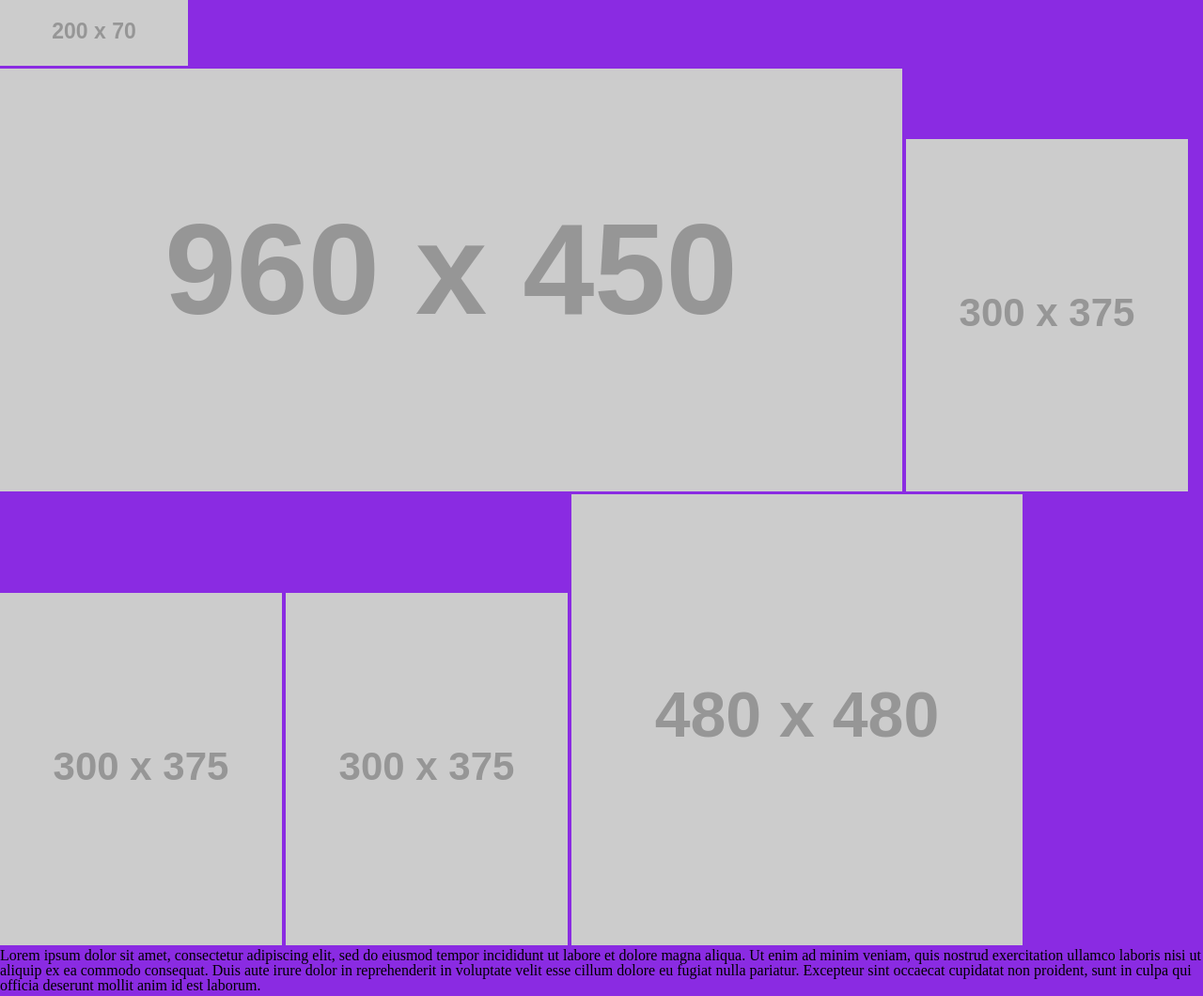
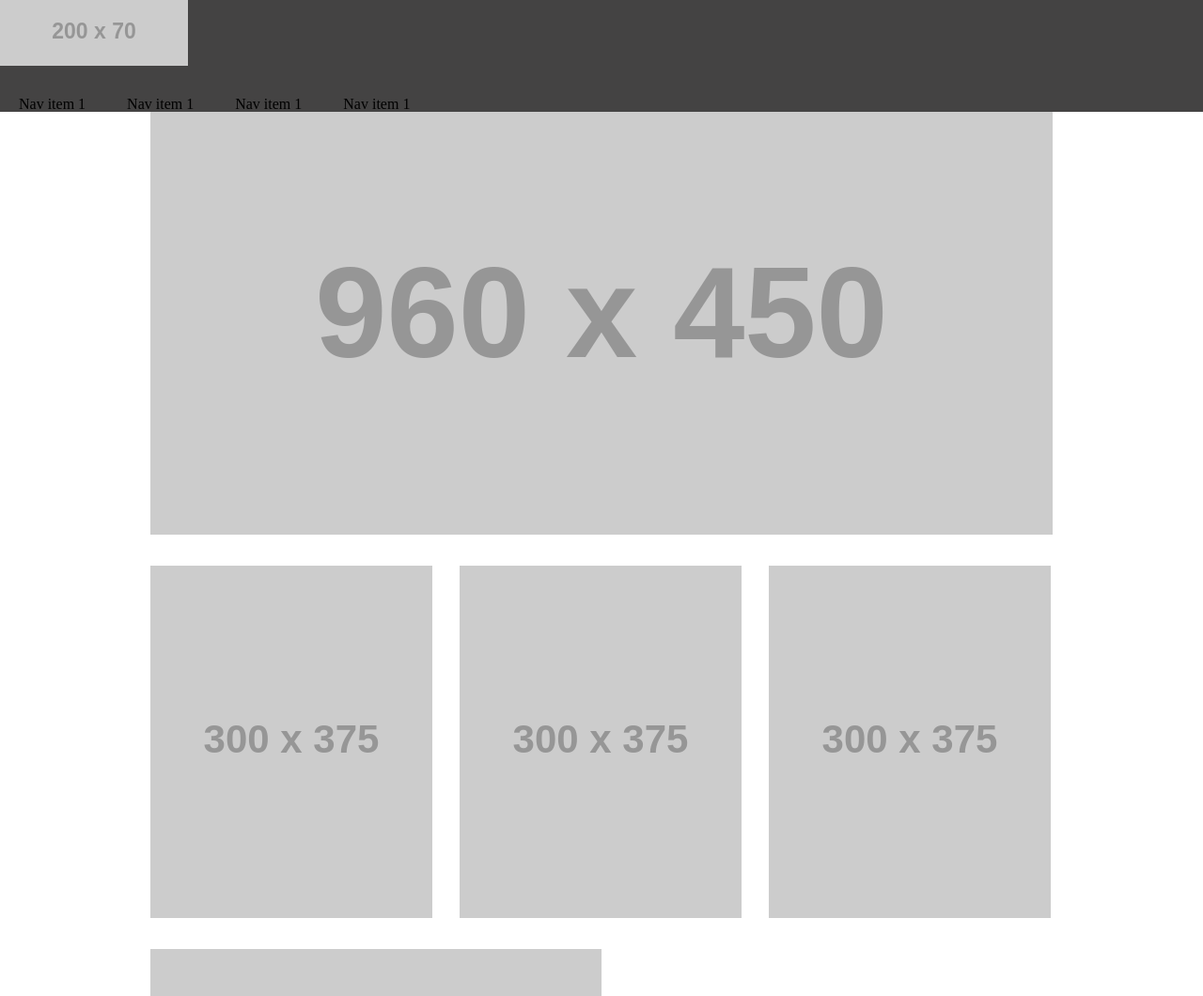
Before and after one commit to luluse/wirefame-exercise, a plain HTML site: page index.html in a window 1280 px wide. Shown: the top 1060 px of the page at 94% size. Drawn offline with Linux system fonts and the light colour scheme; placeholder pictures from the web are drawn by us.

Commit message:
add button

```diff
--- a/css/style.css
+++ b/css/style.css
@@ -1,3 +1,34 @@
-*{
-  background-color: blueviolet;
+main {
+  width: 960px;
+  margin: 0 auto;
 }
+header{
+  background-color: rgb(68, 67, 67);
+}
+/* .header{
+  width: 960px;
+  align-content: center;
+} */
+
+li{
+  display: inline;
+  padding: 20px;
+  align-content: center;
+}
+
+img {
+  margin-bottom: 30px;
+}
+
+#middlerow{
+  margin-left: 25px;
+  margin-right: 25px;
+}
+
+#paragraph{
+  overflow: scroll;
+}
+
+h3{
+font-size: 1.5em;
+}
--- a/index.html
+++ b/index.html
@@ -7,19 +7,37 @@
 </head>
 <body>
   <header>
+    <section id="header">
     <img src="https://via.placeholder.com/200x70" alt="" title="" />
     <nav>
-
+      <ul>
+        <li> Nav item 1</li>
+        <li> Nav item 1</li>
+        <li> Nav item 1</li>
+        <li> Nav item 1</li>
+      </ul>
     </nav>
+    </section>
   </header>
 
   <main>
     <img src="https://via.placeholder.com/960x450" alt="" title="" />
+
+    <section>
     <img src="https://via.placeholder.com/300x375" alt="" title="" />
+    <img id="middlerow" src="https://via.placeholder.com/300x375" alt="" title="" />
     <img src="https://via.placeholder.com/300x375" alt="" title="" />
-    <img src="https://via.placeholder.com/300x375" alt="" title="" />
+    </section>
+
+
     <img src="https://via.placeholder.com/480" alt="" title="" />
+
+    <div id="paragraph">
+    <h3>Featured Section Heading</h3>
     <p>Lorem ipsum dolor sit amet, consectetur adipiscing elit, sed do eiusmod tempor incididunt ut labore et dolore magna aliqua. Ut enim ad minim veniam, quis nostrud exercitation ullamco laboris nisi ut aliquip ex ea commodo consequat. Duis aute irure dolor in reprehenderit in voluptate velit esse cillum dolore eu fugiat nulla pariatur. Excepteur sint occaecat cupidatat non proident, sunt in culpa qui officia deserunt mollit anim id est laborum.</p>
+    <button type="button">Call to Action</button>
+    </div>
+
   </main>
   <footer></footer>
 
```
